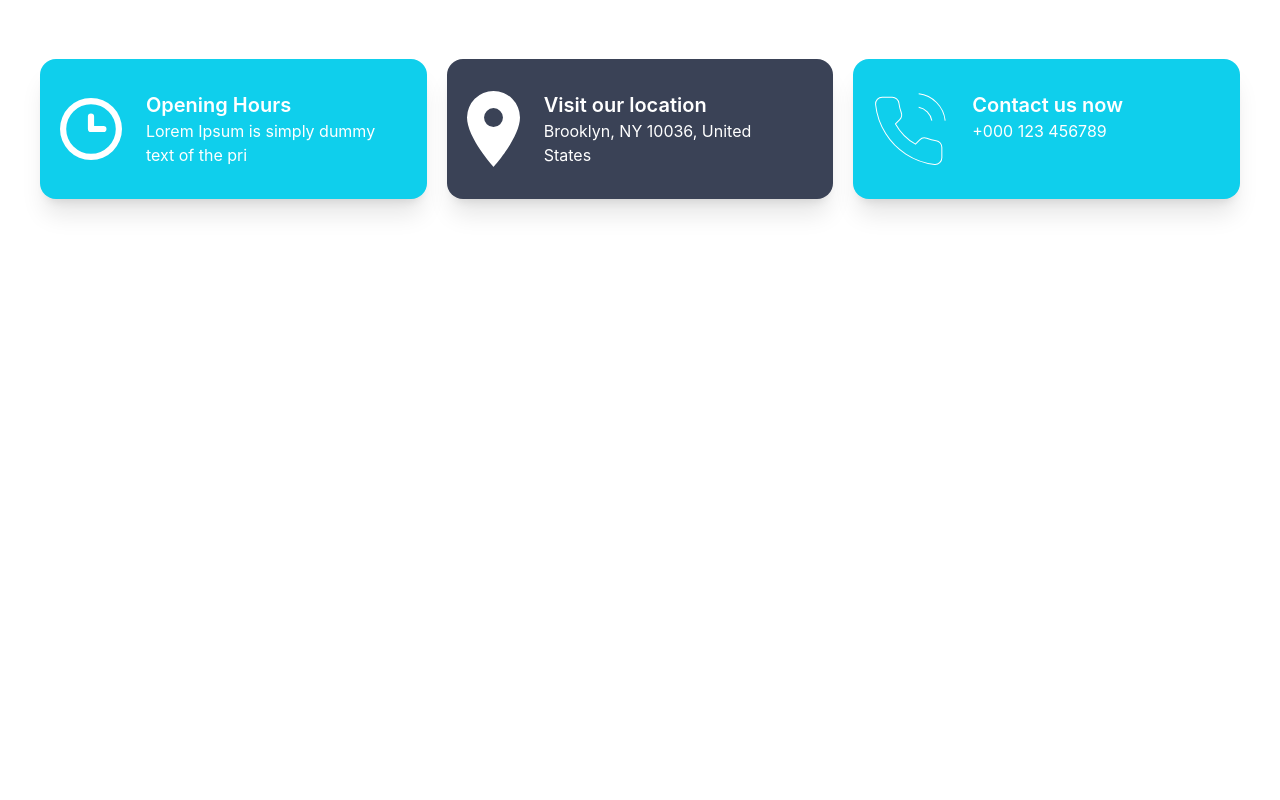
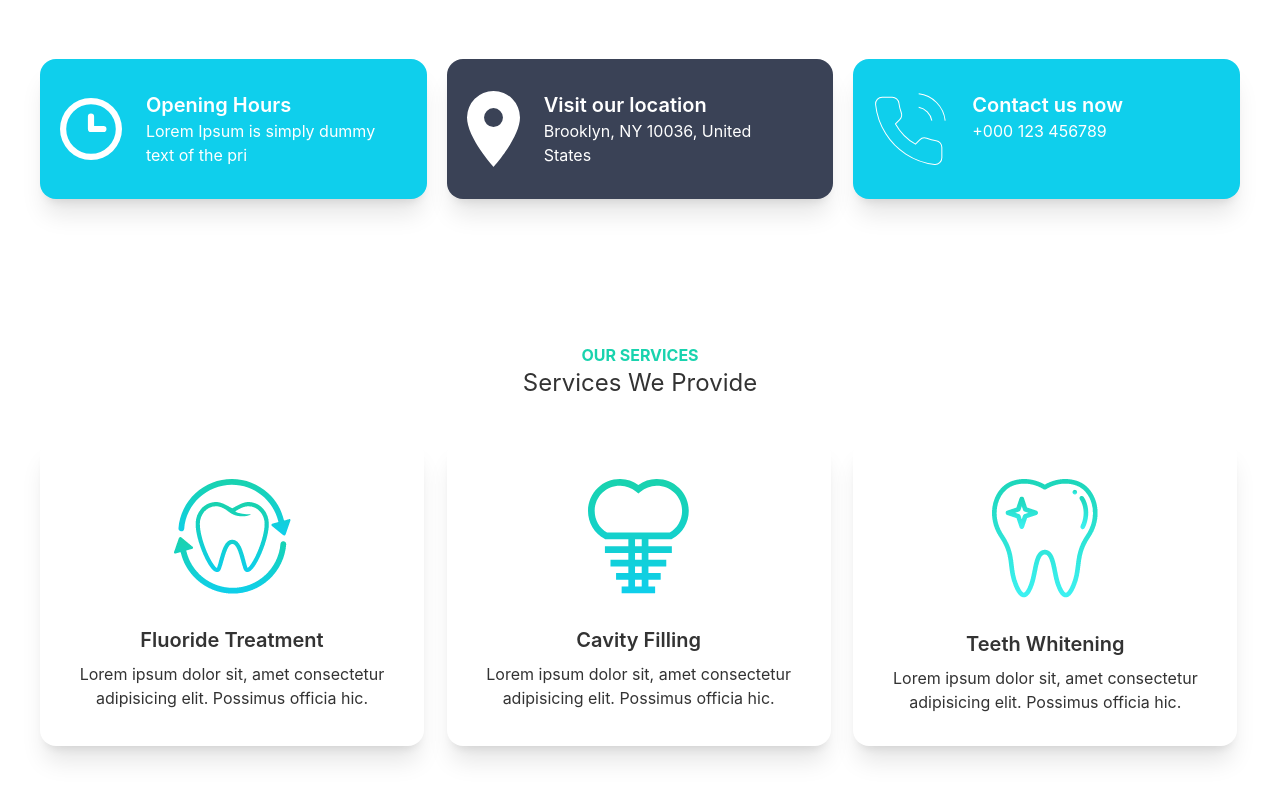
Before and after one commit to forhad-eng/doctors-portal, a React (Create React App) app: page / in a window 1280 px wide. Shown: the part 805-1605 px from the top of the page. Before the commit the page ends 1148 px from the top, so only its background shows below. Built offline with nearby package versions, Linux system fonts and the light colour scheme; the HTML template or start-up script is replaced by a standard one.

Commit message:
services section done

```diff
--- a/src/Pages/Home/Home.js
+++ b/src/Pages/Home/Home.js
@@ -1,12 +1,14 @@
 import React from 'react'
 import Banner from './Banner'
 import Info from './Info'
+import Services from './Services'
 
 const Home = () => {
     return (
         <div>
             <Banner />
-            <Info/>
+            <Info />
+            <Services />
         </div>
     )
 }
--- /dev/null
+++ b/src/Pages/Home/Service.js
@@ -0,0 +1,17 @@
+import React from 'react'
+
+const Service = ({ image, title }) => {
+    return (
+        <div class="card w-96 bg-base-100 shadow-xl">
+            <figure class="px-10 pt-10">
+                <img src={image} alt="Shoes" class="rounded-xl" />
+            </figure>
+            <div class="card-body items-center text-center">
+                <h2 class="card-title">{title}</h2>
+                <p>Lorem ipsum dolor sit, amet consectetur adipisicing elit. Possimus officia hic.</p>
+            </div>
+        </div>
+    )
+}
+
+export default Service
--- /dev/null
+++ b/src/Pages/Home/Services.js
@@ -0,0 +1,21 @@
+import React from 'react'
+import service2 from '../../assets/images/cavity.png'
+import service1 from '../../assets/images/fluoride.png'
+import service3 from '../../assets/images/whitening.png'
+import Service from './Service'
+
+const Services = () => {
+    return (
+        <div className="mb-36">
+            <h4 className="text-secondary text-center uppercase font-bold">Our Services</h4>
+            <h3 className="text-2xl text-center">Services We Provide</h3>
+            <div className="grid grid-cols-1 md:grid-cols-2 lg:grid-cols-3 gap-5 mt-10">
+                <Service image={service1} title="Fluoride Treatment" />
+                <Service image={service2} title="Cavity Filling" />
+                <Service image={service3} title="Teeth Whitening" />
+            </div>
+        </div>
+    )
+}
+
+export default Services
```
